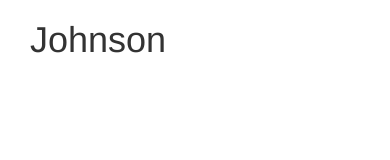
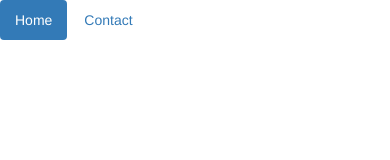
Before and after one commit to tdarwish7/boxing_website, a website: page public/html/index.html in a window 390 px wide. Drawn offline with nearby package versions, Linux system fonts and the light colour scheme; files that its build step writes are made by us from their sources.

Commit message:
started a navigation bar

```diff
--- a/public/css/main.css
+++ b/public/css/main.css
@@ -0,0 +1,3 @@
+div>a{
+  font-size: 45px;
+}
--- a/public/html/index.html
+++ b/public/html/index.html
@@ -7,10 +7,11 @@
   <link rel="stylesheet" href="css/main.css">
 </head>
 <body>
-  <div class="container">
-    <div class="col-lg-6 col-md-7 col-lg-offset-3">
-      <h1>Johnson</h1>
-    </div>
+  <div id='navigation'>
+    <ul class="nav nav-pills col-lg-offset-1 col-md-offset-1 col-sm-offset-1">
+      <li role='presentation' class='active'><a href="/">Home</a></li>
+      <li role='presentation'><a href="/contact">Contact</a></li>
+    </ul>
   </div>
 </body>
 </html>
```
